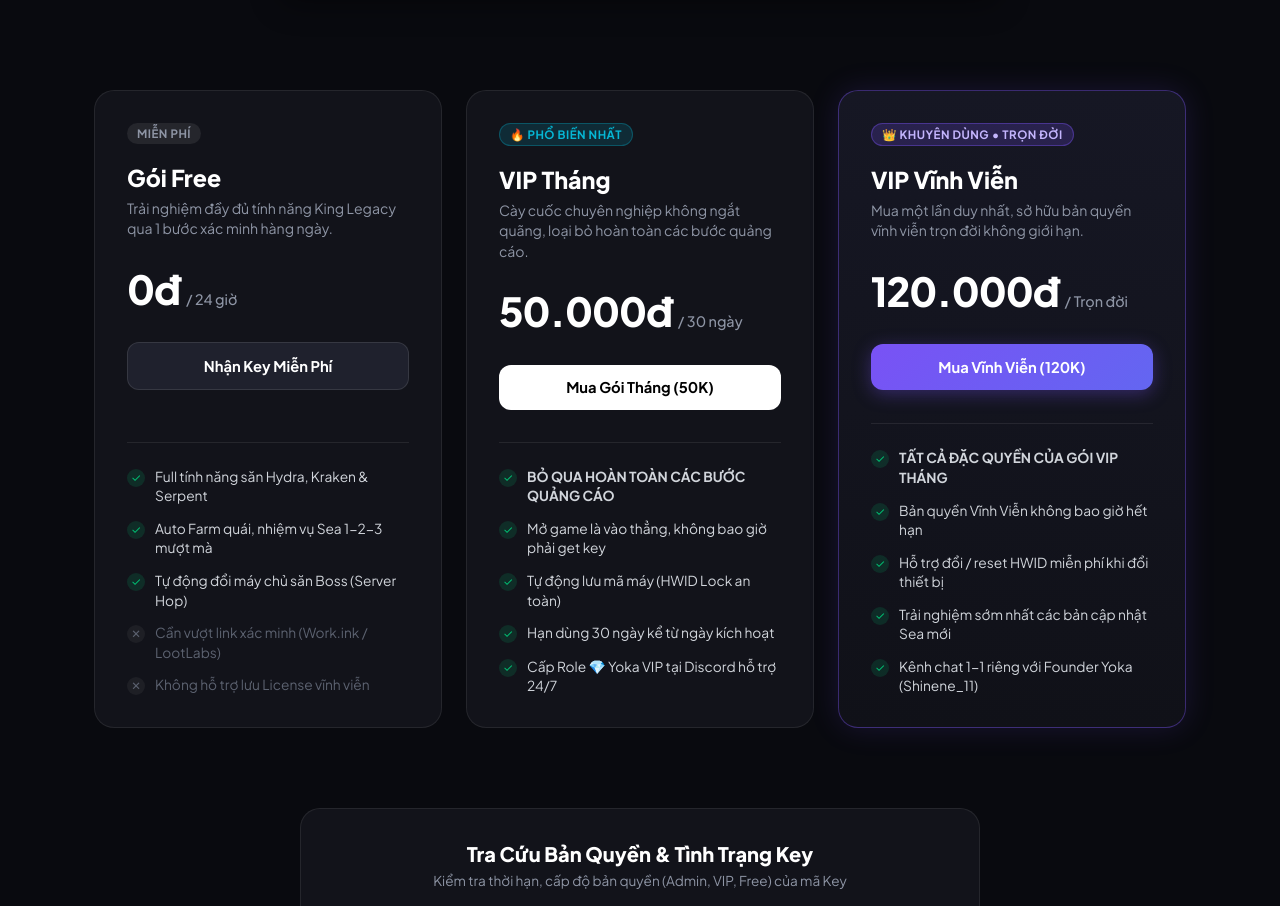
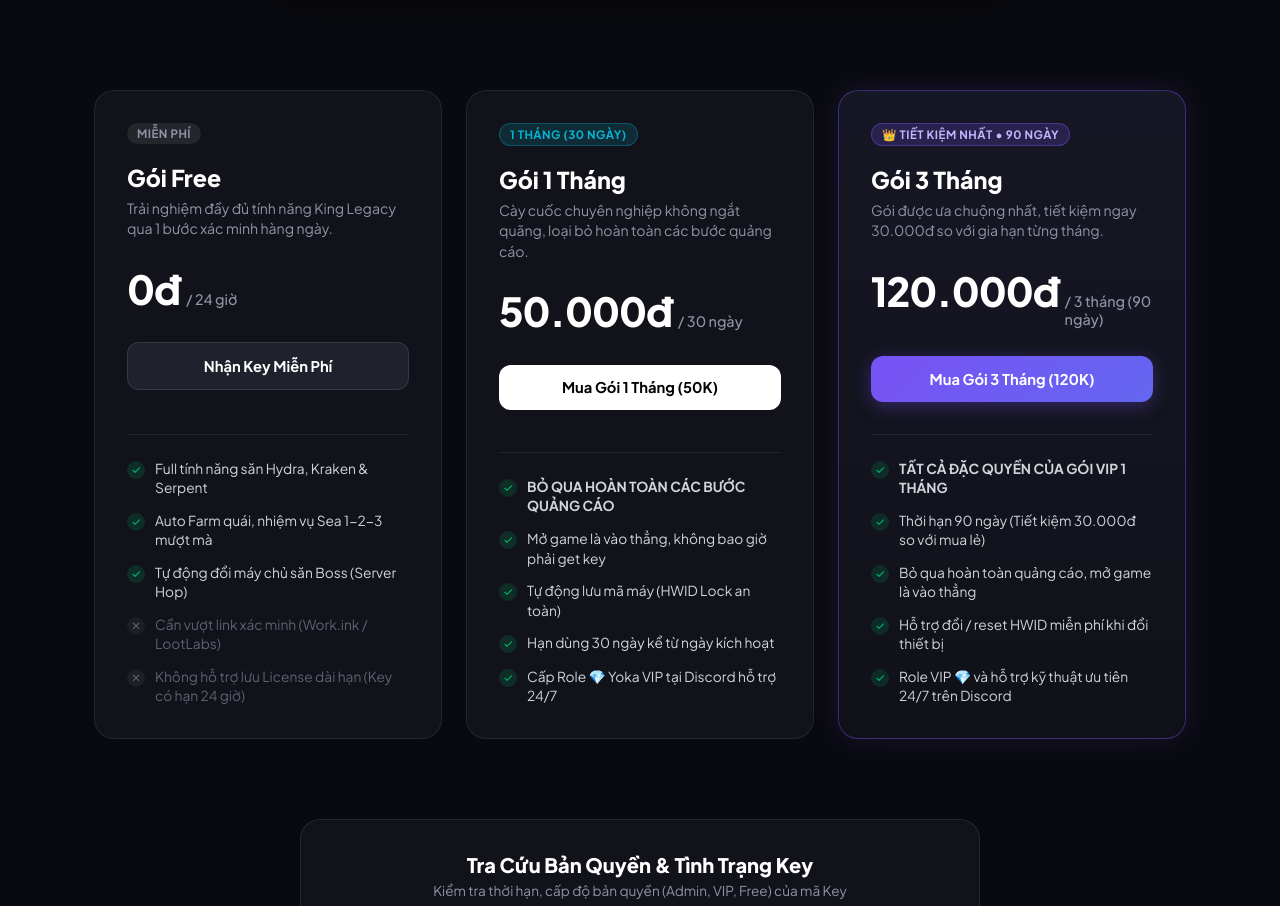
Before and after one commit to quystptv00383-commits/yokahub-store, a plain HTML site: page index.html in a window 1280 px wide. Shown: the part 480-1386 px from the top of the page. Drawn offline with Linux system fonts and the light colour scheme.

Commit message:
Deploy YokaHub Official Web Store

```diff
--- a/index.html
+++ b/index.html
@@ -1059,21 +1059,21 @@
                     </li>
                     <li class="feature-item feature-item muted">
                         <span class="feature-icon icon-cross">✕</span>
-                        Không hỗ trợ lưu License vĩnh viễn
+                        Không hỗ trợ lưu License dài hạn (Key có hạn 24 giờ)
                     </li>
                 </ul>
             </div>
 
             <!-- 2. VIP THÁNG (30 NGÀY) -->
             <div class="pricing-card">
-                <span class="card-pill pill-month">🔥 Phổ biến nhất</span>
-                <h3 class="card-title">VIP Tháng</h3>
+                <span class="card-pill pill-month">1 Tháng (30 Ngày)</span>
+                <h3 class="card-title">Gói 1 Tháng</h3>
                 <p class="card-desc">Cày cuốc chuyên nghiệp không ngắt quãng, loại bỏ hoàn toàn các bước quảng cáo.</p>
                 <div class="card-price">
                     50.000đ <span>/ 30 ngày</span>
                 </div>
-                <button class="btn-card btn-month" onclick="openPaymentModal('VIP Tháng (30 Ngày)', 50000)">
-                    Mua Gói Tháng (50K)
+                <button class="btn-card btn-month" onclick="openPaymentModal('VIP 1 Tháng (30 Ngày)', 50000)">
+                    Mua Gói 1 Tháng (50K)
                 </button>
                 <ul class="features-list">
                     <li class="feature-item">
@@ -1099,25 +1099,29 @@
                 </ul>
             </div>
 
-            <!-- 3. VIP VĨNH VIỄN (LIFETIME) -->
+            <!-- 3. VIP 3 THÁNG (90 NGÀY) -->
             <div class="pricing-card featured">
-                <span class="card-pill pill-lifetime">👑 Khuyên dùng • Trọn đời</span>
-                <h3 class="card-title">VIP Vĩnh Viễn</h3>
-                <p class="card-desc">Mua một lần duy nhất, sở hữu bản quyền vĩnh viễn trọn đời không giới hạn.</p>
+                <span class="card-pill pill-lifetime">👑 Tiết kiệm nhất • 90 Ngày</span>
+                <h3 class="card-title">Gói 3 Tháng</h3>
+                <p class="card-desc">Gói được ưa chuộng nhất, tiết kiệm ngay 30.000đ so với gia hạn từng tháng.</p>
                 <div class="card-price">
-                    120.000đ <span>/ Trọn đời</span>
+                    120.000đ <span>/ 3 tháng (90 ngày)</span>
                 </div>
-                <button class="btn-card btn-lifetime" onclick="openPaymentModal('VIP Vĩnh Viễn (Lifetime)', 120000)">
-                    Mua Vĩnh Viễn (120K)
+                <button class="btn-card btn-lifetime" onclick="openPaymentModal('VIP 3 Tháng (90 Ngày)', 120000)">
+                    Mua Gói 3 Tháng (120K)
                 </button>
                 <ul class="features-list">
                     <li class="feature-item">
                         <span class="feature-icon icon-check">✓</span>
-                        <strong>TẤT CẢ ĐẶC QUYỀN CỦA GÓI VIP THÁNG</strong>
+                        <strong>TẤT CẢ ĐẶC QUYỀN CỦA GÓI VIP 1 THÁNG</strong>
                     </li>
                     <li class="feature-item">
                         <span class="feature-icon icon-check">✓</span>
-                        Bản quyền Vĩnh Viễn không bao giờ hết hạn
+                        Thời hạn 90 ngày (Tiết kiệm 30.000đ so với mua lẻ)
+                    </li>
+                    <li class="feature-item">
+                        <span class="feature-icon icon-check">✓</span>
+                        Bỏ qua hoàn toàn quảng cáo, mở game là vào thẳng
                     </li>
                     <li class="feature-item">
                         <span class="feature-icon icon-check">✓</span>
@@ -1125,11 +1129,7 @@
                     </li>
                     <li class="feature-item">
                         <span class="feature-icon icon-check">✓</span>
-                        Trải nghiệm sớm nhất các bản cập nhật Sea mới
-                    </li>
-                    <li class="feature-item">
-                        <span class="feature-icon icon-check">✓</span>
-                        Kênh chat 1-1 riêng với Founder Yoka (Shinene_11)
+                        Role VIP 💎 và hỗ trợ kỹ thuật ưu tiên 24/7 trên Discord
                     </li>
                 </ul>
             </div>
@@ -1197,7 +1197,7 @@
                     </div>
                     <div class="promo-content">
                         <h4 class="promo-title">Dùng YokaHub không cần bước quảng cáo</h4>
-                        <p class="promo-desc">VIP và Trọn Đời bỏ qua bước quảng cáo của key miễn phí và luôn giữ YokaHub sẵn sàng khi bạn cần.</p>
+                        <p class="promo-desc">Gói 1 Tháng và 3 Tháng bỏ qua hoàn toàn bước quảng cáo của key miễn phí và luôn giữ YokaHub sẵn sàng.</p>
                         <button class="btn-promo-action" onclick="switchToVipPurchase()">Xem các gói</button>
                     </div>
                 </div>
@@ -1393,7 +1393,7 @@
 
         function switchToVipPurchase() {
             closeVerifyModal();
-            openPaymentModal('VIP Vĩnh Viễn (Lifetime)', 120000);
+            openPaymentModal('VIP 3 Tháng (90 Ngày)', 120000);
         }
 
         // PAYMENT MODAL CONTROLS
@@ -1403,7 +1403,7 @@
             document.getElementById('payAmount').innerText = amount.toLocaleString('vi-VN') + 'đ';
 
             const randomCode = Math.floor(1000 + Math.random() * 9000);
-            const syntax = 'YOKA ' + (amount === 50000 ? 'VIP30' : 'VIPPERM') + ' ' + randomCode;
+            const syntax = 'YOKA ' + (amount === 50000 ? 'VIP1M' : 'VIP3M') + ' ' + randomCode;
             document.getElementById('paySyntax').innerText = syntax;
 
             // Generate VietQR URL
```
